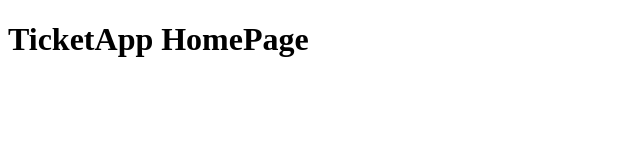
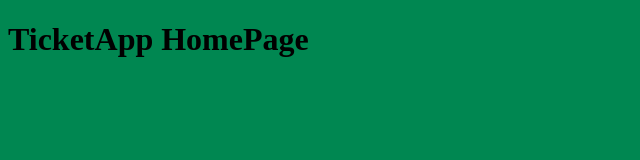
Before and after one commit to samuelodunlade/ticketapp30, a plain HTML site: page index.html in a window 1280 px wide. Shown: the whole page, without its empty margins (0-640 px from the left). Drawn offline with Linux system fonts and the light colour scheme.

Commit message:
index page customized for Nigeria

```diff
--- a/index.html
+++ b/index.html
@@ -4,6 +4,11 @@
     <meta charset="UTF-8">
     <meta name="viewport" content="width=device-width, initial-scale=1.0">
     <title>Homepage: ticketapp</title>
+    <style>
+        body{
+            background-color: #008751;
+        }
+    </style>
 </head>
 <body>
     <h1>TicketApp HomePage</h1>
```
